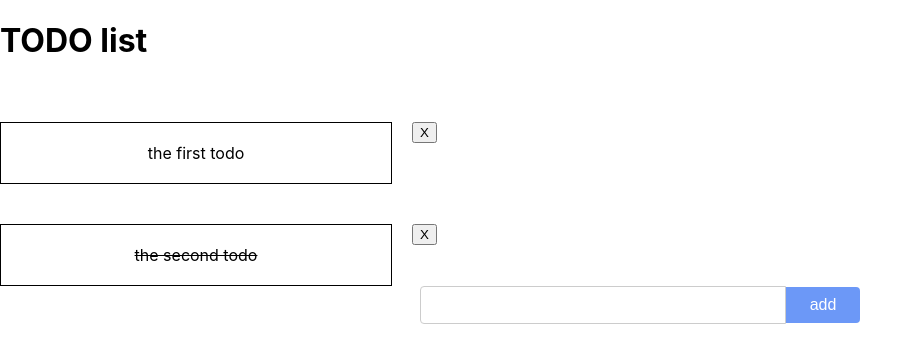
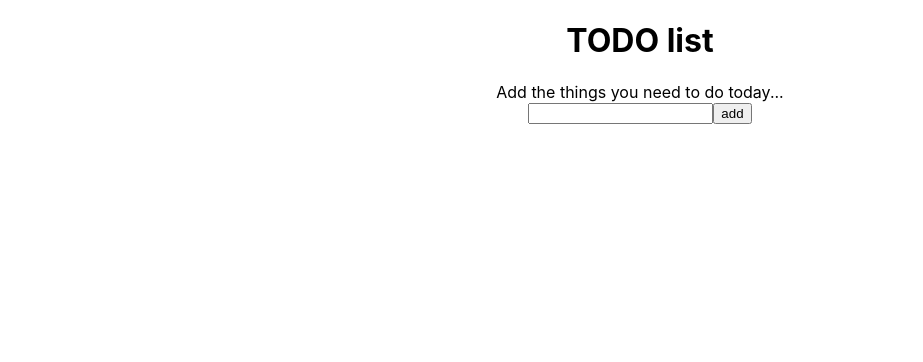
Before and after one commit to LIHA11/day10-todo, a React (Create React App) app: page / in a window 1280 px wide. Shown: the top 362 px of the page, without its empty margins (0-923 px from the left). Built offline with nearby package versions, Linux system fonts and the light colour scheme.

Commit message:
feat:implement app css and add TodoGenerator.css

```diff
--- a/src/App.css
+++ b/src/App.css
@@ -1,61 +1,5 @@
-.todo-item{
-  width: 320px;
-  padding: 16px;
-  border: 1px solid #000;
-  margin-top: 20px;
+body {
+  display: grid;
+  place-items: center;
   text-align: center;
 }
-
-.todo-item .todo-done {
-  text-decoration: line-through;
-}
-
-.todo-list-container {
-  text-align: center;
-  margin-top: 40px;
-}
-
-.todo-list-title {
-  font-size: 2rem;
-  font-weight: bold;
-  margin-bottom: 8px;
-}
-
-.todo-list-subtitle {
-  font-size: 1.1rem;
-  color: #444;
-  margin-bottom: 24px;
-}
-
-.todo-generator {
-  display: flex;
-  justify-content: center;
-  align-items: center;
-  margin-bottom: 24px;
-}
-
-.todo-input {
-  width: 340px;
-  height: 36px;
-  font-size: 1rem;
-  padding: 0 12px;
-  border: 1px solid #ccc;
-  border-radius: 4px 0 0 4px;
-  outline: none;
-}
-
-.todo-add-btn {
-  height: 36px;
-  padding: 0 24px;
-  background: #6c98f7;
-  color: #fff;
-  border: none;
-  border-radius: 0 4px 4px 0;
-  font-size: 1rem;
-  cursor: pointer;
-  transition: background 0.2s;
-}
-
-.todo-add-btn:hover {
-  background: #4a7bd7;
-}
--- a/src/App.js
+++ b/src/App.js
@@ -1,14 +1,10 @@
 import './App.css';
 import {useReducer} from "react";
-import {TodoGroup} from "./components/TodoGroup";
+import {todoReducer} from "./reducers/TodoReducer";
 import {TodoContext} from "./contexts/TodoContext";
-import {todoReducer} from "./reducers/TodoReducer";
 import {TodoList} from "./components/TodoList";
-import {TodoGenerator} from "./components/TodoGenerator";
 
 export const initState = [
-    {id: 1, text: "the first todo", done: false},
-    {id: 2, text: "the second todo", done: true},
 ];
 
 function App() {
--- /dev/null
+++ b/src/components/TodoGenerator.css
@@ -0,0 +1,17 @@
+.todo-item{
+    width: 350px;
+    padding: 16px;
+    border: 1px solid black;
+    margin-top: 20px;
+    text-align: center;
+}
+.addButton{
+    width: 200px;
+    height: 35px;
+    margin-left:8px;
+    font-size: 16px;
+    color: white;
+    background-color: #4a7bd7;
+    border: none;
+    border-radius: 5%;
+}
--- a/src/components/TodoGenerator.jsx
+++ b/src/components/TodoGenerator.jsx
@@ -1,5 +1,6 @@
 import {useContext, useState} from 'react';
 import {TodoContext} from '../contexts/TodoContext';
+import './TodoGenerator.css';
 
 export function TodoGenerator() {
     const {dispatch, state} = useContext(TodoContext);
```
